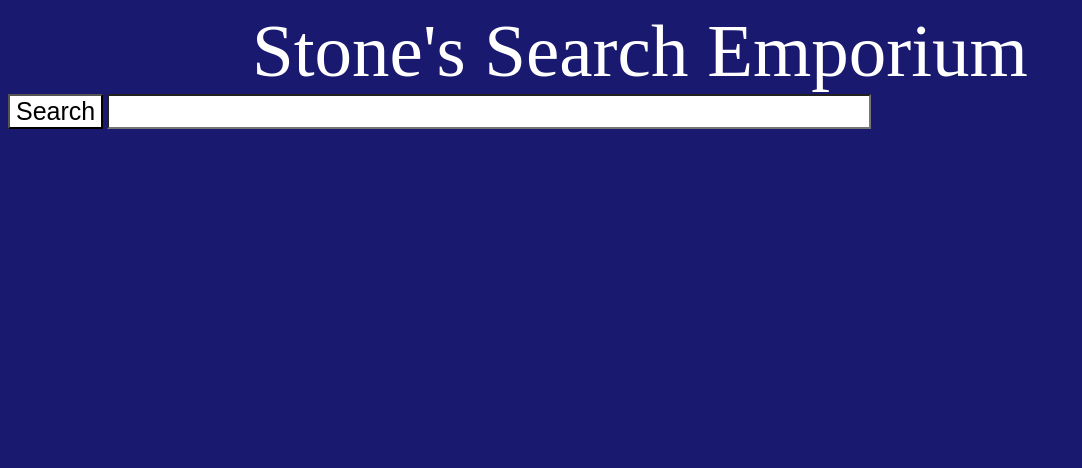
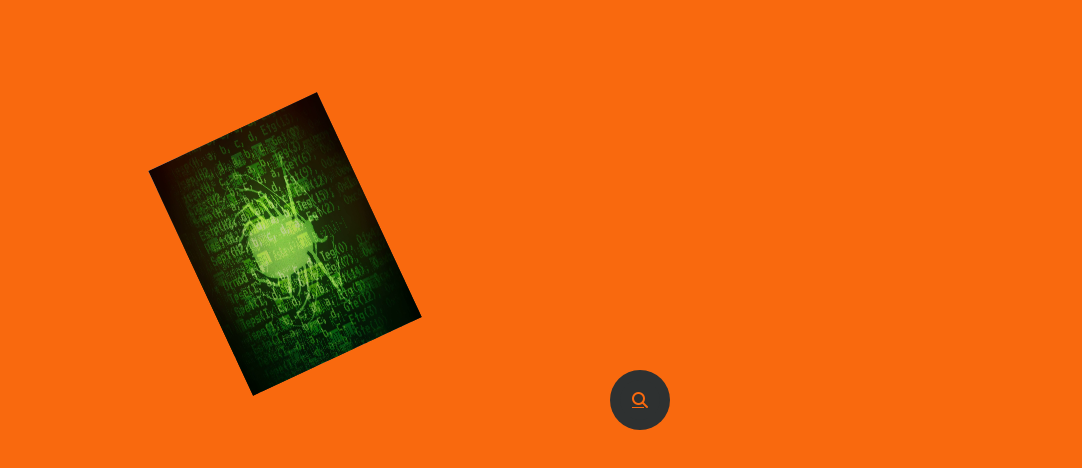
Before and after one commit to StoneDog02/my-first-site, a website: page index.html in a window 1280 px wide. Shown: the whole page, without its empty margins (0-1082 px from the left). Drawn offline with Linux system fonts and the light colour scheme.

Commit message:
finished webpage

```diff
--- a/index.html
+++ b/index.html
@@ -1,39 +1,95 @@
+<!DOCTYPE html>
+<html lang="en">
+  <head>
+    <meta charset="UTF-8" />
+    <meta name="viewport" content="width=device-width, initial-scale=1.0" />
+    <meta http-equiv="X-UA-Compatible" content="ie=edge" />
+    <title>Document</title>
+  </head>
+  <link rel="stylesheet" href="styles.css" />
+  <script
+    src="https://kit.fontawesome.com/c3ce74937c.js"
+    crossorigin="anonymous"
+  ></script>
   <style>
-  div {
-    text-align: center;
+    body {
+      margin: 0;
+      padding: 0;
+      background: #f9690e;
     }
-  div {
-    font-size: 75px;
+    .search-box {
+      position: absolute;
+      top: 50%;
+      left: 50%;
+      transform: translate(-50%, -50%);
+      background: #2e3131;
+      height: 40px;
+      border-radius: 40px;
+      padding: 10px;
     }
-  div {
-    color: white;
+    .search-box:hover > .search-txt {
+      width: 400px;
+      padding: 0 6px;
     }
-  * {
-    background: midnightblue;
-  }
-  button {
-    color: black;
-  }
-  button {
+    .search-box:hover > .search-btn {
       background: white;
     }
-  button {
-    font-size: 25px;
+    .search-btn {
+      color: #f9690e;
+      float: right;
+      width: 40px;
+      height: 40px;
+      border-radius: 50%;
+      background: #2e3131;
+      display: flex;
+      justify-content: center;
+      align-items: center;
+      transition: 0.4s;
     }
-  input {
-    background: white;
+
+    .search-txt {
+      border: none;
+      background: none;
+      outline: none;
+      float: left;
+      padding: 0;
+      color: white;
+      font-size: 16px;
+      transition: 0.4s;
+      line-height: 40px;
+      width: 0px;
     }
-  input {
-    font-size: 25px;
-  }
-  input {
-    text-align: center;
+    img {
+      position: absolute;
+      top: 15%;
+      left: 15%;
+      height: 248px;
+      width: 186px;
+      transform: rotate(-25deg);
     }
   </style>
+  <body>
+    <div class="search-box">
+      <input
+        class="search-txt"
+        type="text"
+        name=""
+        placeholder="Type to search"
+      />
+      <a
+        class="search-btn"
+        onclick="alert('The term bug was used in an account by computer pioneer Grace Hopper, who publicized the cause of a malfunction in an early electromechanical computer. Hopper was released from active duty, and she joined the Harvard Faculty at the Computation Laboratory where she continued her work on the Mark II and Mark III. Operators traced an error in the Mark II to a moth trapped in a relay, coining the term bug.')"
+        href="#"
+      >
+        <i class="fas fa-search"></i>
+      </a>
+    </div>
     <div>
-  Stone's Search Emporium
+      <img src="img/computer bug.jpg" alt=" computer bug" />
+      <image src="image/com bug.jpg" alt="new bug" />
     </div>
-<button>
-  Search
-</button>
-<input type="text" size="50" />
+  </body>
+</html>
+<script>
+  //alert("The term bug was used in an account by computer pioneer Grace Hopper, who publicized the cause of a malfunction in an early electromechanical computer. Hopper was released from active duty, and she joined the Harvard Faculty at the Computation Laboratory where she continued her work on the Mark II and Mark III. Operators traced an error in the Mark II to a moth trapped in a relay, coining the term bug.");
+</script>
```
Also changed, not shown: image/com bug.jpg (added), img/computer bug.jpg (added). Lines whose indentation alone changed are shown as unchanged.
